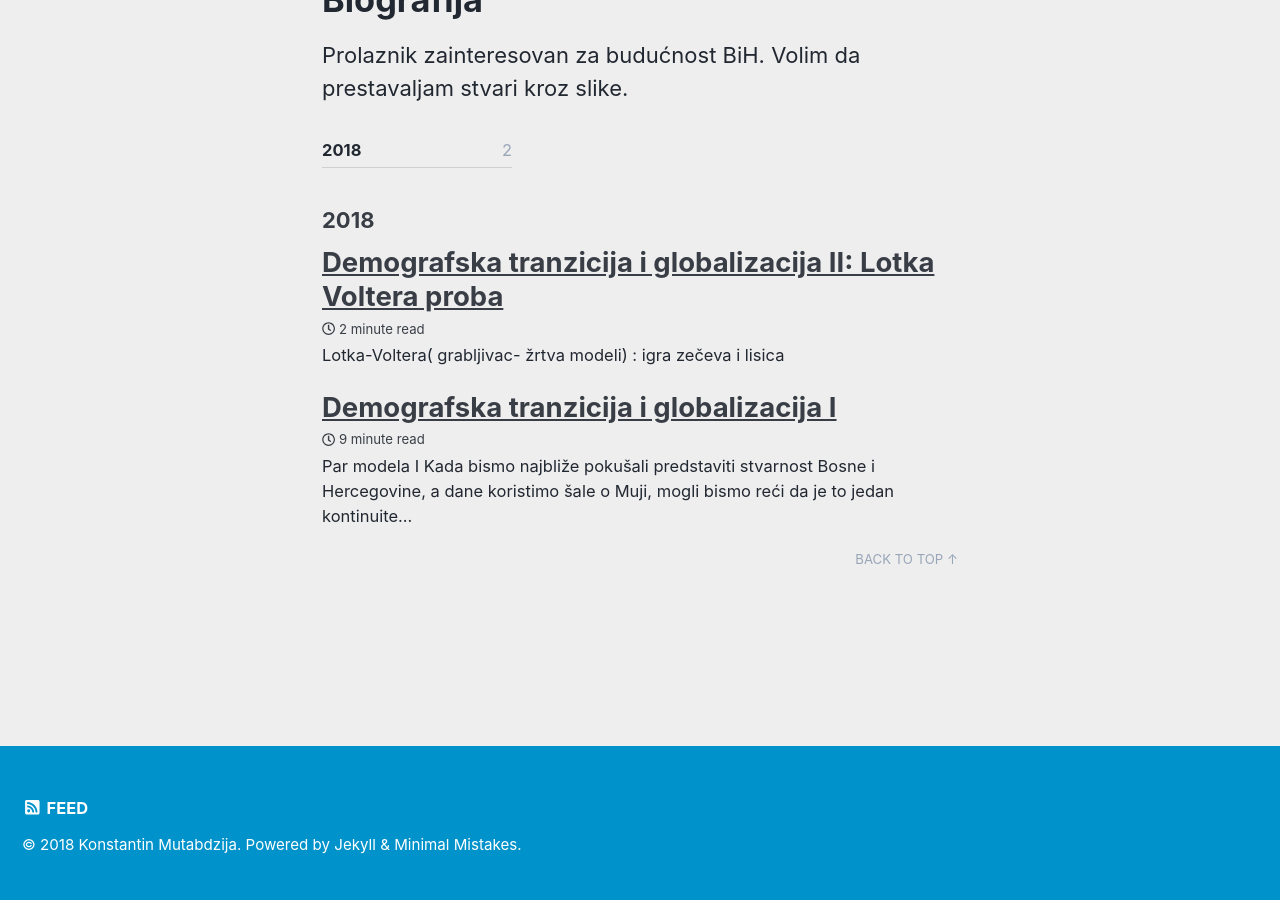
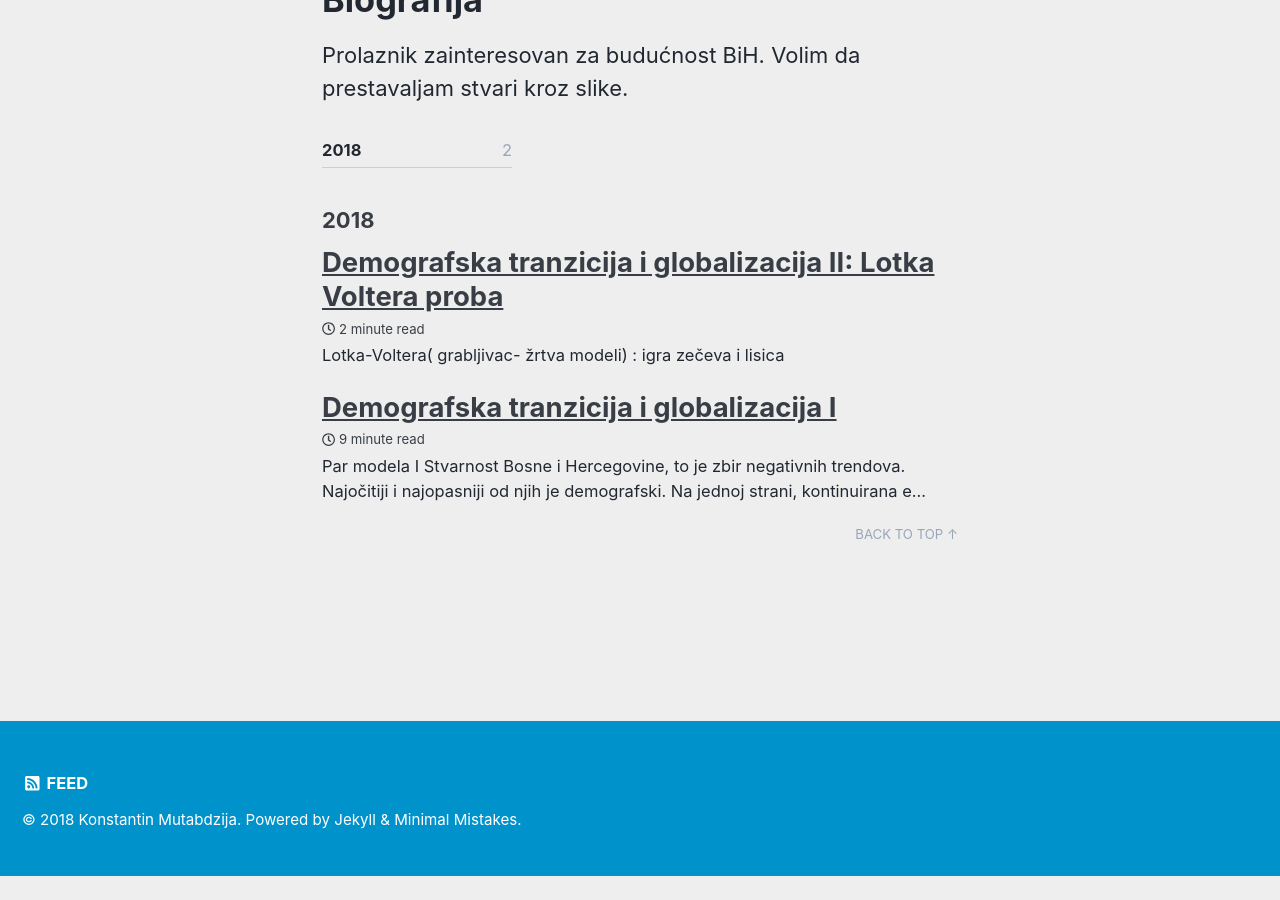
Before and after one commit to konstantinmds/konstantinmds.github.io, a Jekyll site: the page built from _pages/about.md, in a window 1280 px wide and 900 px high, scrolled down 1132 px. Built offline with Jekyll 4.4.1, drawn with Linux system fonts in a browser that asks for light colours; cached includes are drawn as plain includes; nearby versions of some CDN libraries; after the commit the page ends 2008 px from its top, so only the background shows below that; some of the changed lines change nothing that is shown.

Commit message:
Update 2018-11-16-populationUN.md

```diff
--- a/_posts/2018-11-16-populationUN.md
+++ b/_posts/2018-11-16-populationUN.md
@@ -8,22 +8,22 @@
 ---
 
 # Par modela I
-Kada bismo najbliže pokušali predstaviti stvarnost Bosne i Hercegovine, a dane koristimo šale o Muji, mogli bismo reći da je to jedan kontinuitet negativnih trendova. Najočitiji i najopasniji od tih trendova je demografski. Na jednoj strani, emigracija i bježanje iz države, sa druge strane, decenije negativnog prirodnog priraštaja. Mediji i gosti informativnih emisija sve češće obavještavaju javnost o fenomenu ubrzane depopulacije, neki, manje ozbiljni, čak su uspjeli i da obećaju preokret tih vjekovnih trendova- čim dođu na vlast naravno, neobavezni kafanski razgovori nerijetko krenu u tom smjeru i zajedno putuju istom pesimisitičnom zaključku. Međutim, pored toga što smo generalno svjesni problema i njegove grube dinamike, ostajemo uskraćeni za konkretnije detalje i moguće svjetove posljedica. Ova serija postova je kreirana da pokuša to približiti, da podijeli znanje o društvu.
+Stvarnost Bosne i Hercegovine, to je zbir negativnih trendova. Najočitiji i najopasniji od njih je demografski. Na jednoj strani, kontinuirana emigracija i bukvalno bježanje iz države, sa druge strane, decenije negativnog prirodnog priraštaja. Mediji i gosti informativnih emisija sve češće obavještavaju javnost o fenomenu ubrzane depopulacije, neki, manje ozbiljni, čak su uspjeli i da obećaju preokret tih vjekovnih trendova- čim dođu na vlast naravno, neobavezni kafanski razgovori nerijetko krenu u tom smjeru i zajedno putuju istom pesimisitičnom zaključku. Međutim, pored toga što smo generalno svjesni problema i njegove grube dinamike, ostajemo uskraćeni za konkretnije detalje i moguće svjetove posljedica. Ova serija postova je kreirana da pokuša to približiti, da podijeli znanje o društvu.
 
-Dakle, opteretiću izlaganje sa par zadataka, medju kojima najvažnijim- da ne budem naporan i nerazumljiv.
+Opteretiću izlaganje sa par zadataka, medju kojima najvažnijim- da ne budem naporan i nerazumljiv.
 Ova analiza će ići u tri dijela.
 
 ## Demografski problem
 
-Slika ispod pokazuje projektovanu starost populacije Bosne i Hercegovine prema starosnim grupama. Na vrhu, prvom redu, prikazana je godina koju smo već prošli, dvije hiljade petnaesta, gornji desni ugao pokazuje godinu predviđanja. Radi se o srednjem scenariju UN-ovog demografskog predviđanja.
+Slika ispod pokazuje projektovanu starost populacije Bosne i Hercegovine prema starosnim grupama. Na vrhu, prvom redu, prikazana je godina koju smo već prošli, dvije hiljade petnaesta, gornji desni ugao pokazuje godinu predviđanja. Radi se o ilustraciji najvjerovatnije projekcije podataka Ujedinjenih nacija.
 
 
 <img src="{{ site.url }}{{ site.baseurl }}/images/output_4_1.png" alt="Populacija prema starosnim grupama">
 
 
-Pokušajte uočiti smanjenja koja počinju sa lijeve strane, odozgo, prema dole. Vidite kako svako 10 godina dva dodatna lijeva stubića izgube značajno supstancu. Zato nije dovoljno uputiti na agregatni neto gubitak stanovništva, populacija se ne obnavlja na prethodnoj brojnosti, a broj starijih ostaje konstantan.
+Pokušajte uočiti smanjenja koja počinju sa lijeve strane, odozgo, prema dole. Vidite kako svako 10 godina dva dodatna lijeva stubića značajno izgube supstancu. Zato nije dovoljno uputiti na agregatni neto gubitak stanovništva, populacija se ne obnavlja na prethodnoj brojnosti, a broj starijih ostaje konstantan.
 
-Radi pojednostavljenja poente grafika, ispod prilažem jasnu tabelu, prva kolona  je godina'2015', a raspored stanovnika po starosnim grupama su u redovima. Dakle, godine '2015' bilo je 237.025 ljudi starih između 20-24 godine, a deset godina kasnije, 2025. godine, predviđa se 175.849 ljudi u toj starosnoj grupi. U apsolutnim veličinama, ugrubo oko 60 000 hiljada manje u toj starosnoj grupi u 10 godina. To je dovođenje u vezu odnosa rodjenih, ugrubo, u periodu rata '91-95', koji su  2015. godine imali '20 do 24' godina, i onih rođenih 10 godina kasnije izmedju '2000 i 05'. Godine rata budile su nadu da će se ekonomska dimenzija života vratiti na staro, i planirali su porodicu u skladu sa svojim potrebama i procijenjenim mogućostima. Deset godina kasnije, ljudi su znatno manje vjerovali u bolje sutra.
+Radi pojednostavljenja poente grafika, ispod prilažem jasnu tabelu, prva kolona  je godina'2015', a raspored stanovnika po starosnim grupama su u redovima. Planiranje porodice je sociološki fenomen. Uvjerenje o optimalnoj porodici, optimalnoj starosti za brak ili broju potomaka po domaćinstvu je uvelike naslijedjeno od od predaka, i otuda globalna tendencija tog pokazatelja da se sporo mijenja. Drugi niz faktora koji utiču na planiranje brojnosti porodice jesu ekonomski. Počeci rata čuvali su u sjećanju staru sliku robusnog sistema stabilne države i  budile su nadu da će se ekonomska dimenzija života vratiti na staro. Porodicu su planirali u skladu sa svojim potrebama i procijenjenim mogućostima. Tako objašnjavam rezultate tabele da, godine '2015' bilo je 237.025 ljudi starih između 20-24 godine, a deset godina kasnije, 2025. godine, predviđa se 175.849 ljudi u toj starosnoj grupi. U apsolutnim veličinama, ugrubo oko 60 000 hiljada manje u toj starosnoj grupi u 10 godina. To je dovođenje u vezu odnosa rodjenih, ugrubo, u periodu rata '91-95', koji su  2015. godine imali '20 do 24' godina, i onih rođenih 10 godina kasnije izmedju '2000 i 05', koje će u grupi '20-24 godina' biti 2025. godine. Deset godina kasnije, ljudi su znatno manje vjerovali u bolje sutra.
 Zagledajte se u tabelu procjenjene brojnosti naših starosnih kohorti.
 
 
@@ -175,18 +175,20 @@
   </tbody>
 </table>
 </div>
-  # Projekcije broja radjanja po ženi
 
-Predivđanje populacije nekog prostora je i stvar vjerovatnoće, prije svih -kolika će biti stopa fertilnosti ( koliko će žene u prosjeku djece da rađaju). Projekcije Ujedinjenih nacija nude, osim srednje vjerovatnoće(koju smo prikazali), između ostalih kojima ćemo se baviti:  varijantu nižeg rasta i višeg rasta.
+  ## Projekcije broja radjanja po ženi
 
-Pod varijantom višeg rasta podrazumjeva se uvećanje srednje projektovane fertilnosti za 0.5, odnosno, pretpostavlja se da će u budućnosti po žene rađati u više za 0.5 djece u prosjeku. Niži rast podrazumjeva umanjenje srednjeg nivoa za istu vrijednost.
+Predivđanje populacije nekog prostora je stvar vjerovatnoće, prije svih -kolika će biti stopa fertilnosti ( koliko će žene u prosjeku djece da rađaju). Projekcije Ujedinjenih nacija nude, osim srednje vjerovatnoće, najvjerovatnijeg scenarija(koju smo prikazali), i  varijantu nižeg rasta te varijantu višeg rasta.
+
 Slika ispod pokazuje kako se kretao broj rađanja po ženi, račvanja u godini 2015 predstavlja te tri varijante :visoki, srednji i nizak rast. Ravna isprekidana linija stope proste reprodukcije predstavlja broj radjanja potreban da bi se održao postojeći broj stanovnika, ta brojka je 2.1 djece po ženi ( dakle, od dva roditelja da ostane dvoje djece).
 
 
 <img src="{{ site.url }}{{ site.baseurl }}/images/output_replacement.png" alt=" vrijednosti 2015-2045">
 
-Evo kako bi se povećala brojnost djece u 2025. sa povećanim stopama:
+Pod varijantom višeg rasta podrazumjeva se rezultat nastao pretpostavkom da srednju projektovanu fertilnost uvećamo za za 0.5, odnosno, da pretpostavimo da će u budućnosti žene rađati više za 0.5 djece u prosjeku. Niži rast podrazumjeva umanjenje srednjeg nivoa za istu vrijednost.
 
+Evo kako bi izgledali rezultati brojnosti djece u 2025. u tri scenarija:
+(
 <img src="{{ site.url }}{{ site.baseurl }}/images/output_facet.png" alt=" vrijednosti 2015-2045">
 
  # Populaciona piramida
```
